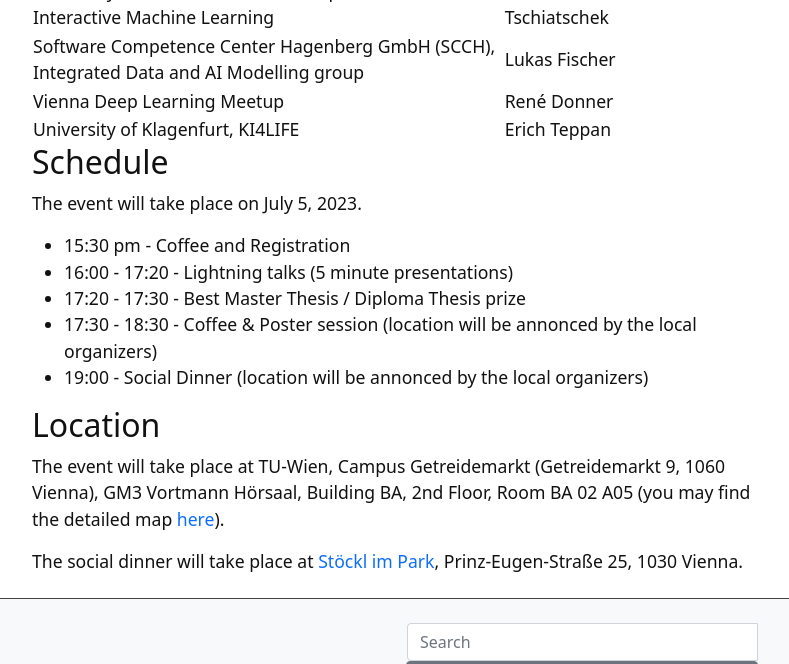
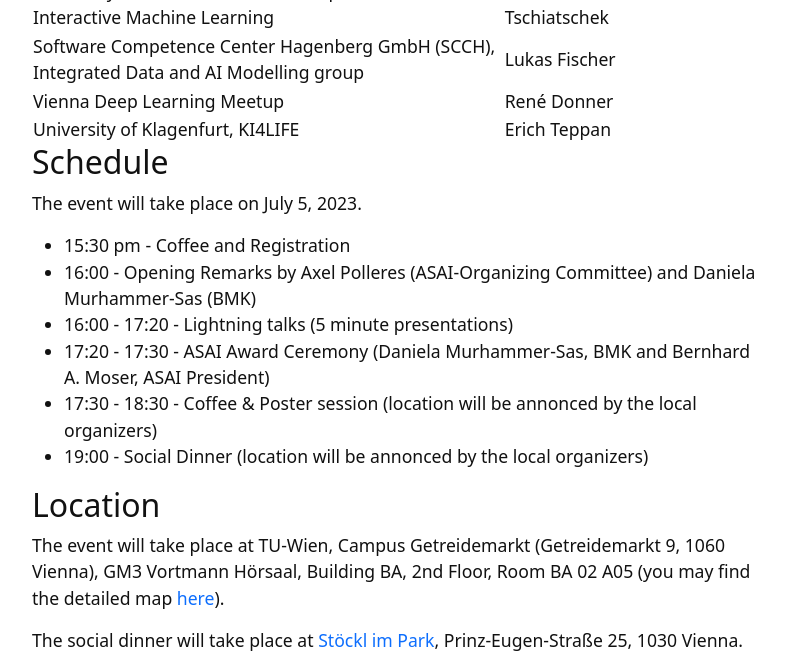
Before and after one commit to anjomshoaa/asai-ne-2023, a Jekyll site: the page built from content/2-program.md, in a window 1280 px wide and 900 px high, scrolled down 934 px, cut to the strip 0-664 px from the top of the window. Shown: the whole strip, without its empty margins (245-1034 px from the left). Built offline with Jekyll 4.4.1, drawn with Linux system fonts in a browser that asks for light colours.

Commit message:
ASAI program updated.

```diff
--- a/content/2-program.md
+++ b/content/2-program.md
@@ -31,8 +31,9 @@ nav: Program
 The event will take place on July 5, 2023.
 
 - 15:30 pm - Coffee and Registration
+- 16:00 - Opening Remarks by Axel Polleres (ASAI-Organizing Committee) and Daniela Murhammer-Sas (BMK)
 - 16:00 - 17:20 - Lightning talks (5 minute presentations)
-- 17:20 - 17:30 - Best Master Thesis / Diploma Thesis prize
+- 17:20 - 17:30 - ASAI Award Ceremony (Daniela Murhammer-Sas, BMK and Bernhard A. Moser, ASAI President)
 - 17:30 - 18:30 - Coffee & Poster session (location will be annonced by the local organizers)
 - 19:00 - Social Dinner (location will be annonced by the local organizers)
 
```
